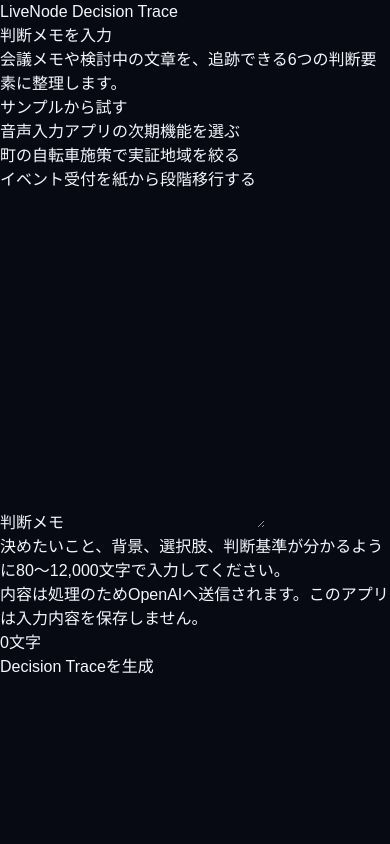
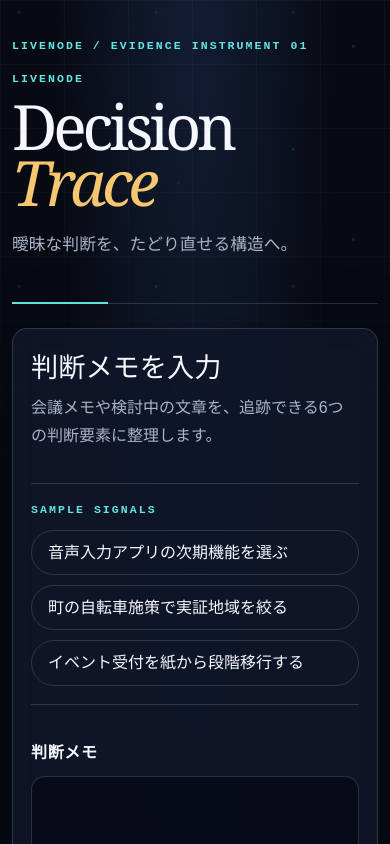
Before and after one commit to LiveNodeAi/livenode-decision-trace, a Next.js app: page / in a window 390 px wide. Shown: the top 844 px of the page. Built offline with nearby package versions, Linux system fonts and the light colour scheme.

Commit message:
feat: polish responsive LiveNode interface

```diff
--- a/app/globals.css
+++ b/app/globals.css
@@ -1,6 +1,112 @@
 @import "tailwindcss";
 
-:root { color-scheme: dark; }
+:root {
+  --space: #070a12;
+  --surface: rgba(17, 23, 42, 0.86);
+  --surface-strong: #141b30;
+  --ink: #f7f8ff;
+  --muted: #aab3ca;
+  --cyan: #63e6e2;
+  --violet: #a78bfa;
+  --amber: #f6c76e;
+  --line: rgba(170, 179, 202, 0.22);
+  --danger: #ff8c9b;
+  --radius: 20px;
+  color-scheme: dark;
+}
+
 * { box-sizing: border-box; }
-body { margin: 0; min-height: 100vh; background: #070a12; color: #f5f7ff; font-family: Arial, sans-serif; }
+html { background: var(--space); }
+body {
+  margin: 0;
+  min-height: 100vh;
+  color: var(--ink);
+  font-family: "Avenir Next", "Hiragino Kaku Gothic ProN", sans-serif;
+  font-size: 16px;
+  line-height: 1.7;
+  background:
+    radial-gradient(circle at 14% 9%, rgba(99,230,226,.11) 0 1px, transparent 2px),
+    radial-gradient(circle at 83% 24%, rgba(246,199,110,.13) 0 1px, transparent 2px),
+    radial-gradient(circle at 74% 76%, rgba(167,139,250,.1) 0 1px, transparent 2px),
+    radial-gradient(ellipse at 50% -20%, #15203a 0, var(--space) 53%);
+  background-size: 137px 137px, 193px 193px, 241px 241px, auto;
+}
+body::before {
+  content: ""; position: fixed; inset: 0; pointer-events: none; opacity: .24;
+  background-image: linear-gradient(var(--line) 1px, transparent 1px), linear-gradient(90deg, var(--line) 1px, transparent 1px);
+  background-size: 64px 64px; mask-image: linear-gradient(to bottom, black, transparent 70%);
+}
 button, textarea { font: inherit; }
+button { min-height: 44px; cursor: pointer; }
+button:disabled { cursor: wait; opacity: .55; }
+:focus-visible { outline: 2px solid var(--cyan); outline-offset: 3px; }
+p { margin: 0 0 .9rem; }
+strong { color: var(--ink); }
+
+main { width: min(1180px, calc(100% - 40px)); margin: 0 auto; padding: 72px 0 100px; position: relative; }
+.masthead { margin-bottom: 48px; padding-bottom: 30px; border-bottom: 1px solid var(--line); position: relative; }
+.masthead::after { content: ""; position: absolute; left: 0; bottom: -1px; width: 96px; border-bottom: 2px solid var(--cyan); }
+.eyebrow, .section-label { color: var(--cyan); text-transform: uppercase; letter-spacing: .18em; font: 600 .72rem/1.4 ui-monospace, monospace; }
+h1 { font: 500 clamp(3rem, 8vw, 6.8rem)/.9 Georgia, serif; letter-spacing: -.065em; margin: 18px 0 20px; }
+h1 span { display: block; color: var(--cyan); font: 650 .72rem/1.2 ui-monospace, monospace; letter-spacing: .18em; text-transform: uppercase; margin-bottom: 12px; }
+h1 .title-main { color: inherit; font: inherit; letter-spacing: inherit; text-transform: none; margin: 0; }
+h1 i { color: var(--amber); font-weight: 400; }
+.lede { color: var(--muted); font-family: Georgia, "Yu Mincho", serif; font-size: clamp(1.05rem, 2vw, 1.35rem); }
+
+.input-panel, .result-panel { background: var(--surface); border: 1px solid var(--line); border-radius: var(--radius); padding: clamp(24px, 5vw, 54px); box-shadow: 0 30px 90px rgba(0,0,0,.28); backdrop-filter: blur(14px); }
+.input-panel > h2, #result-title { font: 500 clamp(1.7rem, 4vw, 2.7rem)/1.15 Georgia, serif; margin: 0 0 12px; }
+.input-panel > p { color: var(--muted); max-width: 700px; }
+.samples { display: flex; align-items: center; flex-wrap: wrap; gap: 10px; margin: 34px 0; padding: 18px 0; border-block: 1px solid var(--line); }
+.samples .section-label { width: 100%; margin-bottom: 2px; }
+.samples button, .result-actions button {
+  color: var(--ink); background: transparent; border: 1px solid var(--line); border-radius: 999px; padding: 8px 16px; transition: border-color .15s, background .15s, color .15s;
+}
+.samples button:hover, .result-actions button:hover { border-color: var(--cyan); color: var(--cyan); background: rgba(99,230,226,.06); }
+.field-label { display: block; margin-bottom: 10px; font-weight: 650; letter-spacing: .04em; }
+textarea { width: 100%; min-height: 300px; resize: vertical; color: var(--ink); background: rgba(5,9,19,.72); border: 1px solid var(--line); border-radius: 14px; padding: 20px; line-height: 1.75; }
+textarea:hover { border-color: rgba(99,230,226,.5); }
+.field-meta { display: flex; justify-content: space-between; gap: 24px; color: var(--muted); font-size: .82rem; margin-top: 10px; }
+.field-meta p { margin-bottom: 3px; }
+#memo-count { color: var(--cyan); white-space: nowrap; font-family: ui-monospace, monospace; }
+[role="alert"] { color: var(--danger); }
+[role="status"] { color: var(--cyan); }
+.primary-action { width: 100%; margin-top: 22px; border: 0; border-radius: 12px; padding: 13px 22px; background: var(--cyan); color: #061314; font-weight: 750; letter-spacing: .03em; box-shadow: 0 0 32px rgba(99,230,226,.13); }
+.primary-action:hover:not(:disabled) { background: #92f5f1; }
+
+.result-summary { display: flex; justify-content: space-between; align-items: end; gap: 28px; margin-bottom: 42px; padding-bottom: 28px; border-bottom: 1px solid var(--line); }
+.result-summary h2 { margin-bottom: 0; }
+.recommendation { min-width: 250px; border-left: 2px solid var(--amber); padding: 8px 0 4px 18px; }
+.recommendation p { margin: 0; color: var(--muted); }
+.recommendation strong { color: var(--amber); font-family: Georgia, serif; font-size: 1.2rem; }
+.trace-grid { display: grid; grid-template-columns: repeat(2, minmax(0,1fr)); gap: 16px; }
+.trace-card { min-width: 0; padding: 26px; border: 1px solid var(--line); border-radius: 14px; background: linear-gradient(145deg, rgba(20,27,48,.95), rgba(10,15,28,.88)); position: relative; overflow: hidden; }
+.trace-card::before { content: ""; position: absolute; top: 0; left: 0; width: 38%; border-top: 1px solid var(--cyan); }
+.trace-card > header { display: flex; gap: 14px; align-items: baseline; margin-bottom: 20px; }
+.trace-card > header span { color: var(--cyan); font: 600 .7rem ui-monospace, monospace; letter-spacing: .12em; }
+.trace-card h2 { font: 500 1.55rem Georgia, serif; margin: 0; }
+.trace-card h3 { color: var(--amber); font-size: 1rem; margin-top: 22px; }
+.trace-card ul, .trace-card ol { padding-left: 1.25rem; }
+.trace-card li { margin: 10px 0; color: var(--muted); }
+.trace-card li::marker { color: var(--cyan); }
+.trace-card article { border-top: 1px solid var(--line); padding-top: 8px; }
+.trace-card article:first-of-type { border-top: 0; padding-top: 0; }
+.trace-card p { overflow-wrap: anywhere; }
+.result-actions { display: flex; flex-wrap: wrap; gap: 10px; padding-top: 30px; margin-top: 30px; border-top: 1px solid var(--line); }
+
+@media (max-width: 759px) {
+  main { width: min(100% - 24px, 1180px); padding: 38px 0 64px; }
+  .masthead { margin-bottom: 24px; }
+  h1 { font-size: clamp(3rem, 16vw, 4.6rem); }
+  .input-panel, .result-panel { padding: 22px 18px; border-radius: 15px; }
+  .samples { align-items: stretch; }
+  .samples button { width: 100%; text-align: left; }
+  .field-meta, .result-summary { display: block; }
+  #memo-count { margin-top: 8px; }
+  .recommendation { margin-top: 22px; min-width: 0; }
+  .trace-grid { grid-template-columns: 1fr; }
+  .trace-card { padding: 22px 18px; }
+  .result-actions { display: grid; }
+  .result-actions button { width: 100%; }
+}
+
+@media (prefers-reduced-motion: reduce) { * { scroll-behavior: auto !important; transition: none !important; } }
--- a/app/layout.tsx
+++ b/app/layout.tsx
@@ -7,5 +7,5 @@ export const metadata: Metadata = {
 };
 
 export default function RootLayout({ children }: Readonly<{ children: React.ReactNode }>) {
-  return <html lang="en"><body>{children}</body></html>;
+  return <html lang="ja"><body>{children}</body></html>;
 }
--- a/app/page.tsx
+++ b/app/page.tsx
@@ -3,7 +3,11 @@ import { DecisionTraceApp } from "@/components/decision-trace-app";
 export default function Page() {
   return (
     <main>
-      <h1>LiveNode Decision Trace</h1>
+      <header className="masthead">
+        <p className="eyebrow">LIVENODE / EVIDENCE INSTRUMENT 01</p>
+        <h1 aria-label="LiveNode Decision Trace"><span aria-hidden="true">LiveNode </span><span aria-hidden="true" className="title-main">Decision <i>Trace</i></span></h1>
+        <p className="lede">曖昧な判断を、たどり直せる構造へ。</p>
+      </header>
       <DecisionTraceApp />
     </main>
   );
--- a/components/input-panel.tsx
+++ b/components/input-panel.tsx
@@ -10,12 +10,12 @@ type InputPanelProps = {
 
 export function InputPanel({ memo, error, generating, onMemoChange, onSubmit }: InputPanelProps) {
   return (
-    <section aria-labelledby="input-title">
+    <section className="input-panel" aria-labelledby="input-title">
       <h2 id="input-title">判断メモを入力</h2>
       <p>会議メモや検討中の文章を、追跡できる6つの判断要素に整理します。</p>
 
-      <div aria-label="サンプル">
-        <p>サンプルから試す</p>
+      <div className="samples" aria-label="サンプル">
+        <p className="section-label">Sample signals</p>
         {samples.map((sample) => (
           <button key={sample.id} type="button" onClick={() => onMemoChange(sample.memo)} disabled={generating}>
             {sample.title}
@@ -23,7 +23,7 @@ export function InputPanel({ memo, error, generating, onMemoChange, onSubmit }:
         ))}
       </div>
 
-      <label htmlFor="decision-memo">判断メモ</label>
+      <label className="field-label" htmlFor="decision-memo">判断メモ</label>
       <textarea
         id="decision-memo"
         value={memo}
@@ -32,14 +32,16 @@ export function InputPanel({ memo, error, generating, onMemoChange, onSubmit }:
         disabled={generating}
         rows={14}
       />
-      <p id="memo-help">決めたいこと、背景、選択肢、判断基準が分かるように80〜12,000文字で入力してください。</p>
-      <p id="memo-privacy">内容は処理のためOpenAIへ送信されます。このアプリは入力内容を保存しません。</p>
-      <p id="memo-count">{memo.length.toLocaleString("ja-JP")}文字</p>
+      <div className="field-meta">
+        <div><p id="memo-help">決めたいこと、背景、選択肢、判断基準が分かるように80〜12,000文字で入力してください。</p>
+        <p id="memo-privacy">内容は処理のためOpenAIへ送信されます。このアプリは入力内容を保存しません。</p></div>
+        <p id="memo-count">{memo.length.toLocaleString("ja-JP")}文字</p>
+      </div>
 
       {error ? <p role="alert">{error}</p> : null}
       {generating ? <p role="status">判断の構造を整理しています。しばらくお待ちください。</p> : null}
 
-      <button type="button" onClick={onSubmit} disabled={generating}>
+      <button className="primary-action" type="button" onClick={onSubmit} disabled={generating}>
         {generating ? "生成中…" : error ? "もう一度試す" : "Decision Traceを生成"}
       </button>
     </section>
--- a/package.json
+++ b/package.json
@@ -28,6 +28,7 @@
   },
   "devDependencies": {
     "@opennextjs/cloudflare": "^1.20.1",
+    "@playwright/test": "^1.61.1",
     "@tailwindcss/postcss": "^4.3.2",
     "@testing-library/jest-dom": "^6.9.1",
     "@testing-library/react": "^16.3.2",
--- /dev/null
+++ b/playwright.config.ts
@@ -0,0 +1,16 @@
+import { defineConfig, devices } from "@playwright/test";
+
+export default defineConfig({
+  testDir: "./e2e",
+  fullyParallel: true,
+  use: { baseURL: "http://127.0.0.1:3100", trace: "retain-on-failure" },
+  webServer: {
+    command: "npm run dev -- --hostname 127.0.0.1 --port 3100",
+    url: "http://127.0.0.1:3100",
+    reuseExistingServer: !process.env.CI,
+  },
+  projects: [
+    { name: "desktop-1440", use: { ...devices["Desktop Chrome"], viewport: { width: 1440, height: 900 } } },
+    { name: "mobile-375", use: { ...devices["Desktop Chrome"], viewport: { width: 375, height: 812 } } },
+  ],
+});
--- a/vitest.config.ts
+++ b/vitest.config.ts
@@ -5,5 +5,5 @@ import { fileURLToPath } from "node:url";
 export default defineConfig({
   plugins: [react()],
   resolve: { alias: { "@": fileURLToPath(new URL(".", import.meta.url)) } },
-  test: { environment: "jsdom", globals: true, setupFiles: ["./tests/setup.ts"] },
+  test: { environment: "jsdom", globals: true, setupFiles: ["./tests/setup.ts"], exclude: ["e2e/**", "node_modules/**"] },
 });
```
Also changed, not shown: components/result-panel.tsx (+14 -12 lines), components/trace-card.tsx (+4 -3 lines), .superpowers/sdd/task-6-report.md (added), 2 other files (tests, documents, lock files or other folders).
